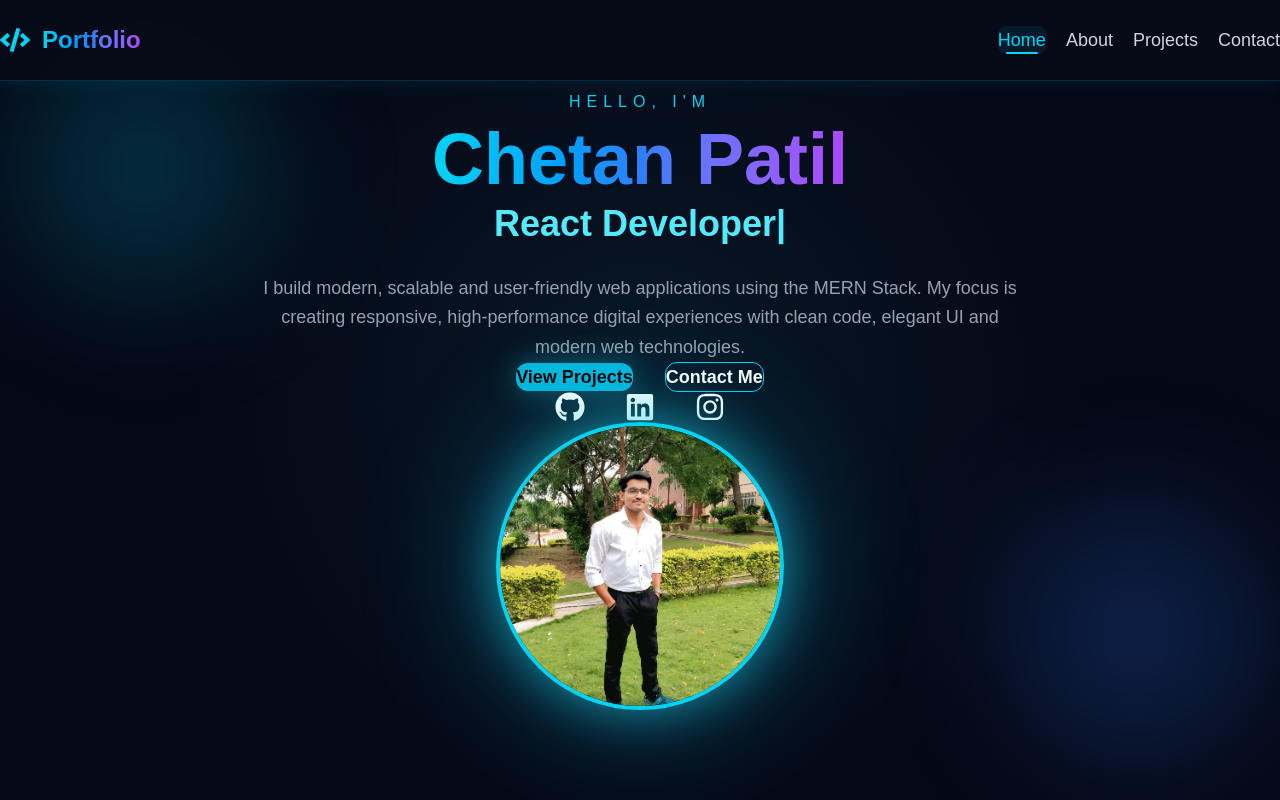
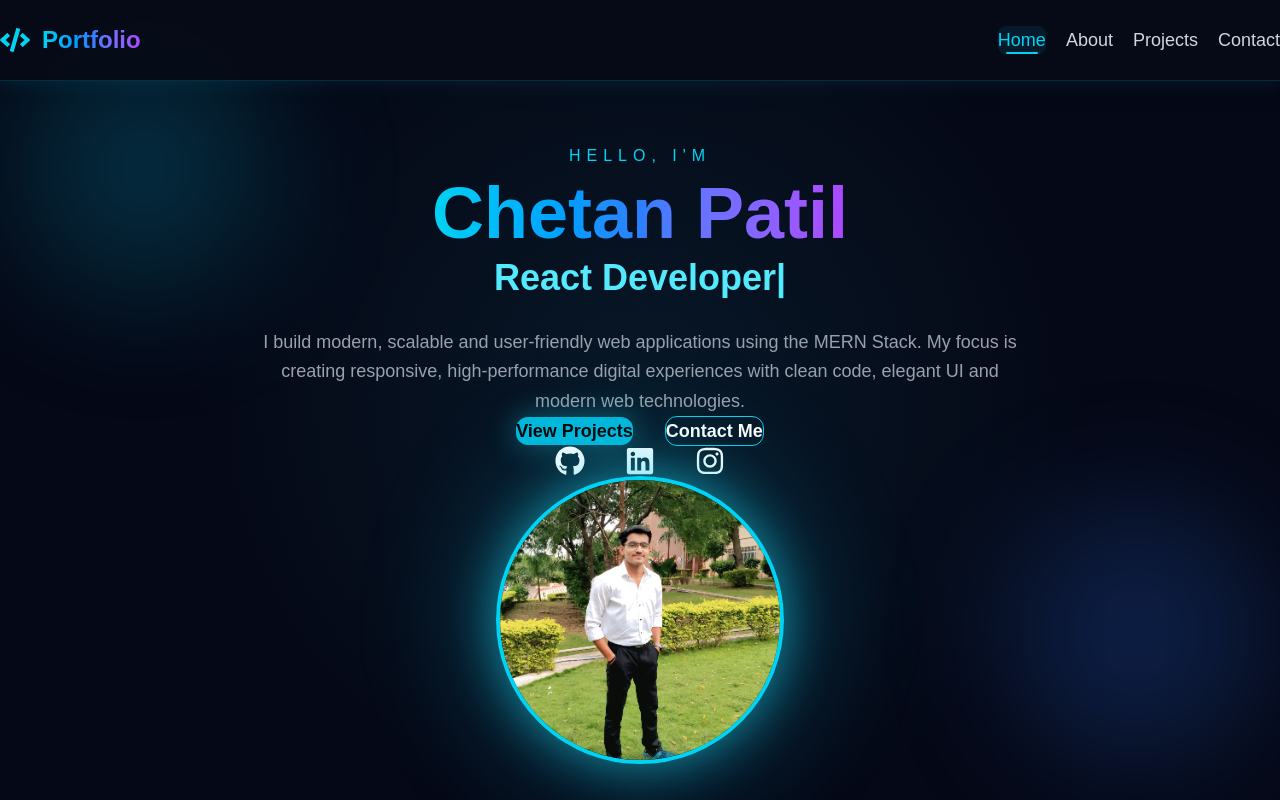
Before and after one commit to cdpatil396-coder/DigiPortfolio, a React (Vite) app: page / in a window 1280 px wide. Built offline with nearby package versions, Linux system fonts and the light colour scheme.

Commit message:
solve the text cut problem hello i'm

```diff
--- a/src/pages/Home.jsx
+++ b/src/pages/Home.jsx
@@ -13,8 +13,7 @@ const Home = () => {
   const navigate = useNavigate();
 
   return (
-    // Changed py-28 to safety margins: pt-36 pb-28 sm:pt-40 lg:pt-48 to cleanly clear your header
-    <section className="relative min-h-screen flex items-center justify-center overflow-x-hidden bg-[#050816] text-white px-4 pt-36 pb-28 sm:px-6 sm:pt-40 lg:pt-48 lg:pb-40">
+    <section className="relative min-h-screen flex flex-col items-center justify-start overflow-x-hidden bg-[#050816] text-white px-4 pb-28 sm:px-6 lg:pb-40">
       {/* Background Glow */}
       <div className="absolute inset-0 bg-[radial-gradient(circle_at_center,rgba(34,211,238,0.08),transparent_60%)] pointer-events-none"></div>
 
@@ -22,13 +21,19 @@ const Home = () => {
 
       <div className="absolute bottom-10 right-4 w-48 h-48 md:w-64 md:h-64 bg-blue-500/10 md:bg-blue-500/20 rounded-full blur-3xl pointer-events-none"></div>
 
-      <div className="relative z-10 max-w-4xl w-full text-center mx-auto flex flex-col items-center">
+      {/* NAVBAR SPACER BLOCK:
+        This pushes down everything below it to completely clear your fixed navbar.
+        Adjust the heights below if your navbar is unusually tall.
+      */}
+      <div className="w-full h-24 sm:h-28 lg:h-36 block shrink-0"></div>
+
+      <div className="relative z-10 max-w-4xl w-full text-center mx-auto flex flex-col items-center mt-4 sm:mt-8">
         {/* Greeting */}
         <motion.p
           initial={{ opacity: 0, y: -20 }}
           animate={{ opacity: 1, y: 0 }}
           transition={{ duration: 0.8 }}
-          className="text-xs sm:text-sm md:text-base text-cyan-400 uppercase tracking-[4px] sm:tracking-[6px] mb-6 sm:mb-8"
+          className="text-xs sm:text-sm md:text-base text-cyan-400 uppercase tracking-[4px] sm:tracking-[6px] mb-6 sm:mb-8 block"
         >
           Hello, I'm
         </motion.p>
```
